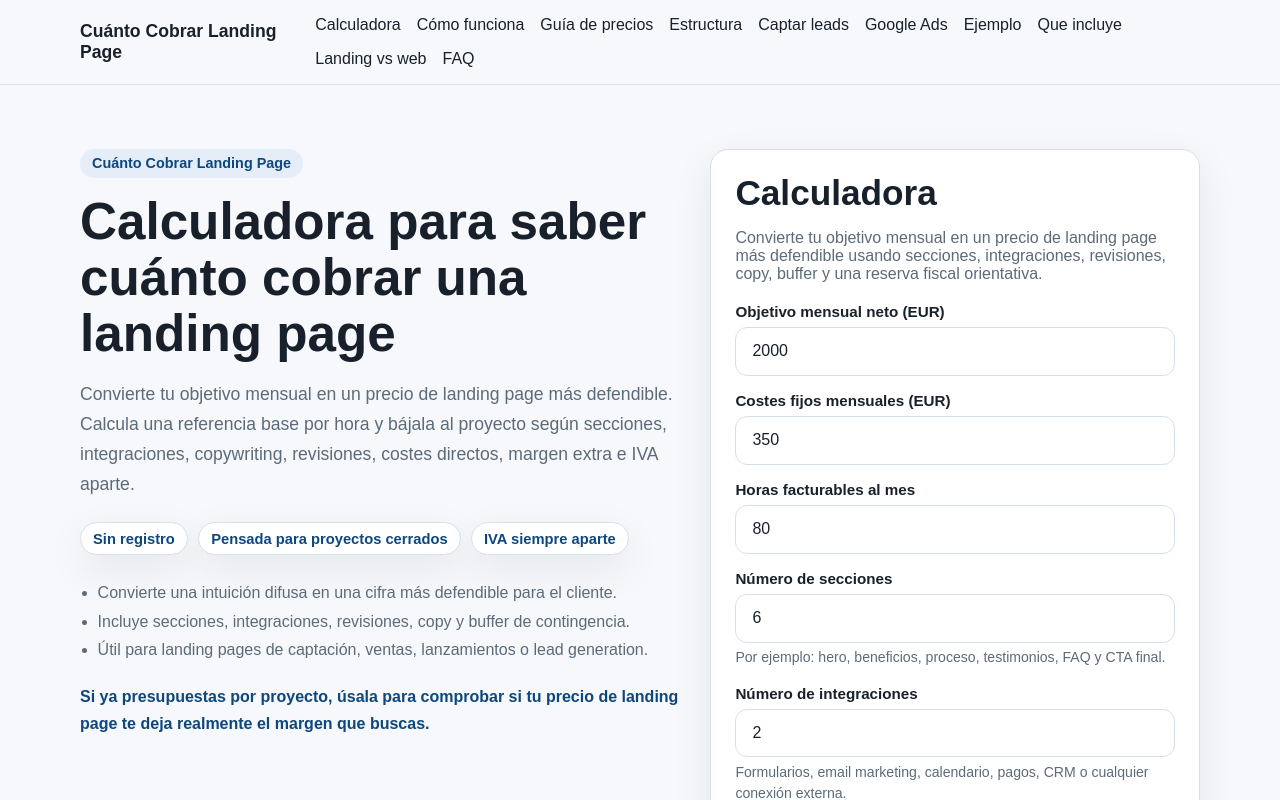
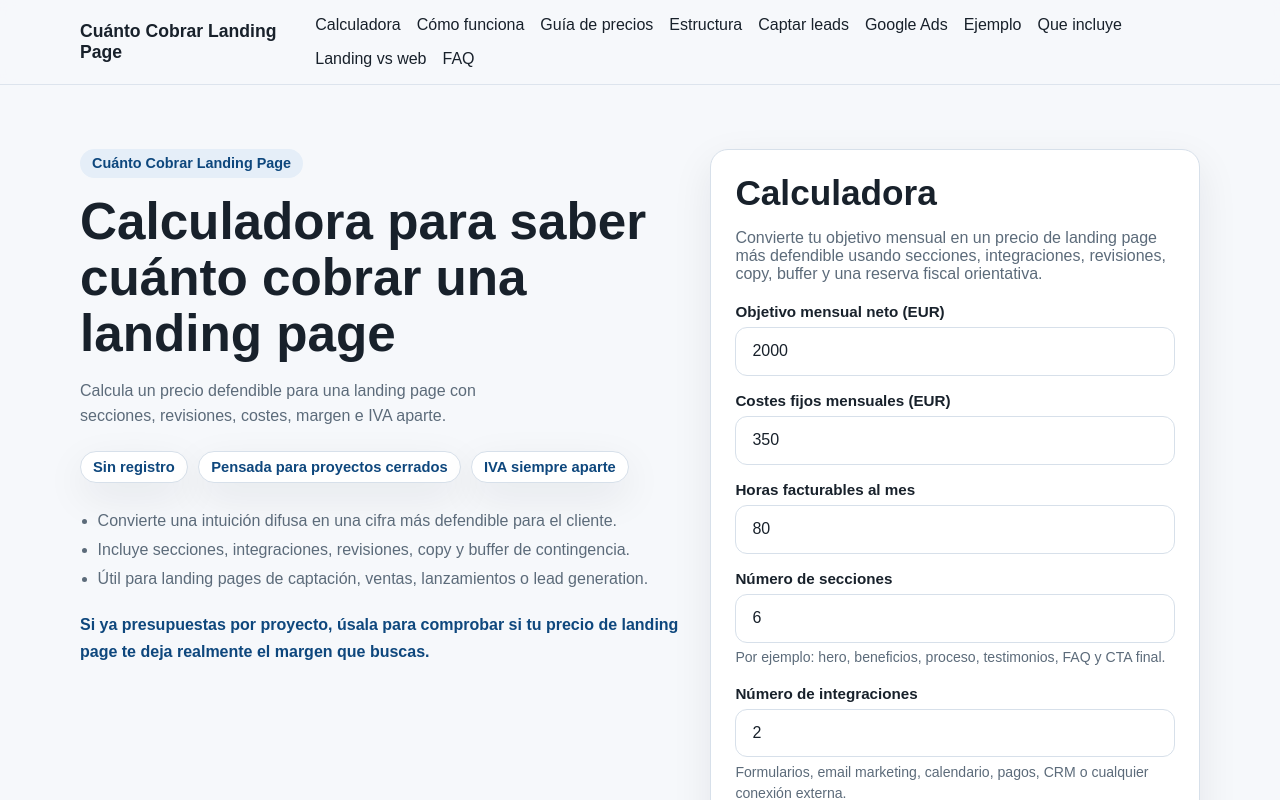
Before and after one commit to djimenezm/cuantocobrarlandingpage, a Next.js app: page / in a window 1280 px wide. Shown: the top 800 px of the page. Built offline with nearby package versions, Linux system fonts and the light colour scheme.

Commit message:
Reduce homepage lead LCP weight

```diff
--- a/app/globals.css
+++ b/app/globals.css
@@ -112,9 +112,9 @@ h3 {
 
 .lead {
   color: var(--muted);
-  font-size: 1.1rem;
-  line-height: 1.7;
-  max-width: 62ch;
+  font-size: 1rem;
+  line-height: 1.55;
+  max-width: 48ch;
 }
 
 .hero-badges {
--- a/app/page.tsx
+++ b/app/page.tsx
@@ -64,9 +64,8 @@ export default function HomePage() {
             <span className="eyebrow">Cuánto Cobrar Landing Page</span>
             <h1>Calculadora para saber cuánto cobrar una landing page</h1>
             <p className="lead">
-              Convierte tu objetivo mensual en un precio de landing page más defendible. Calcula una
-              referencia base por hora y bájala al proyecto según secciones, integraciones,
-              copywriting, revisiones, costes directos, margen extra e IVA aparte.
+              Calcula un precio defendible para una landing page con secciones, revisiones, costes,
+              margen e IVA aparte.
             </p>
             <div className="hero-badges" aria-label="Ventajas principales">
               <span className="hero-badge">Sin registro</span>
```
Also changed, not shown: 1 other file (tests, documents, lock files or other folders).
